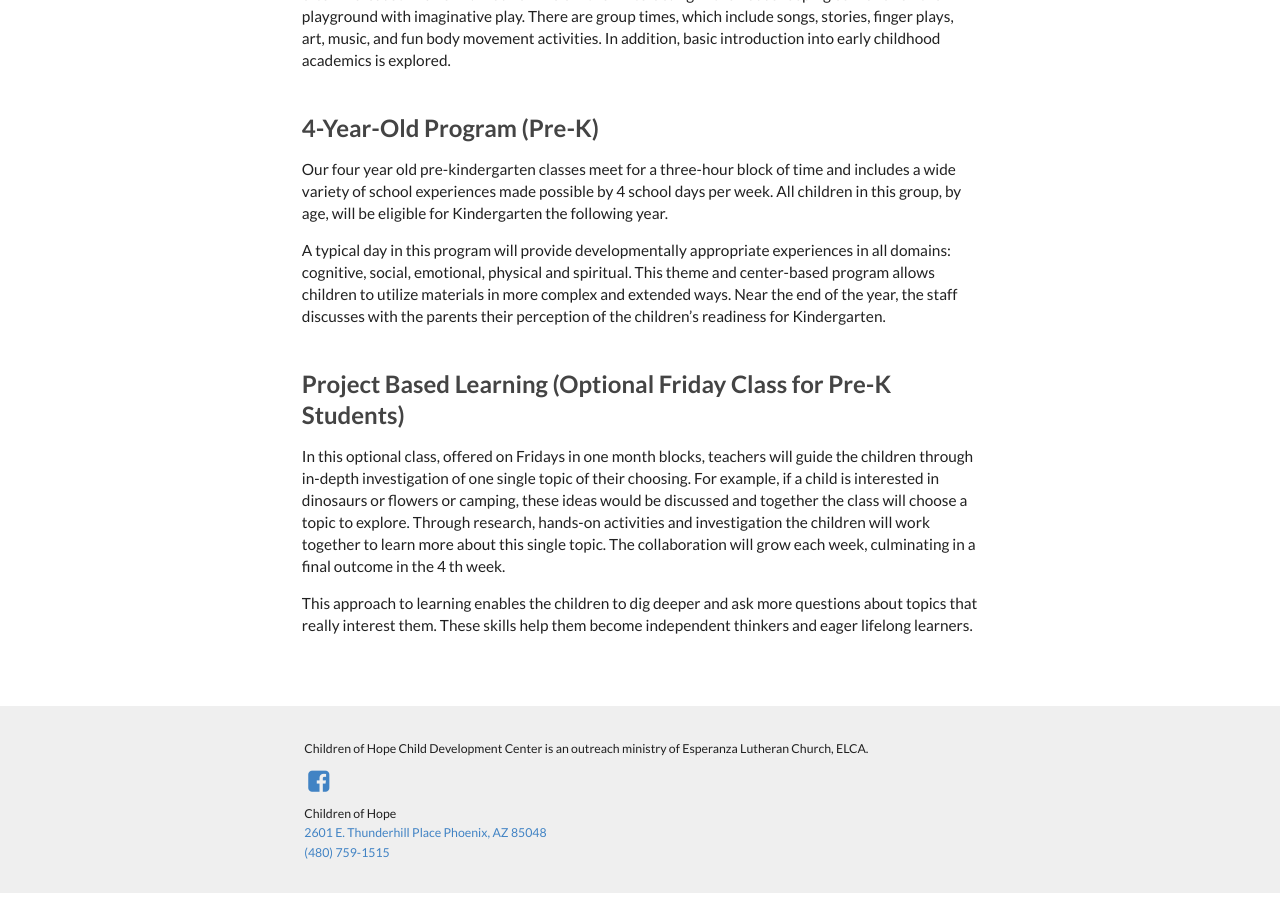
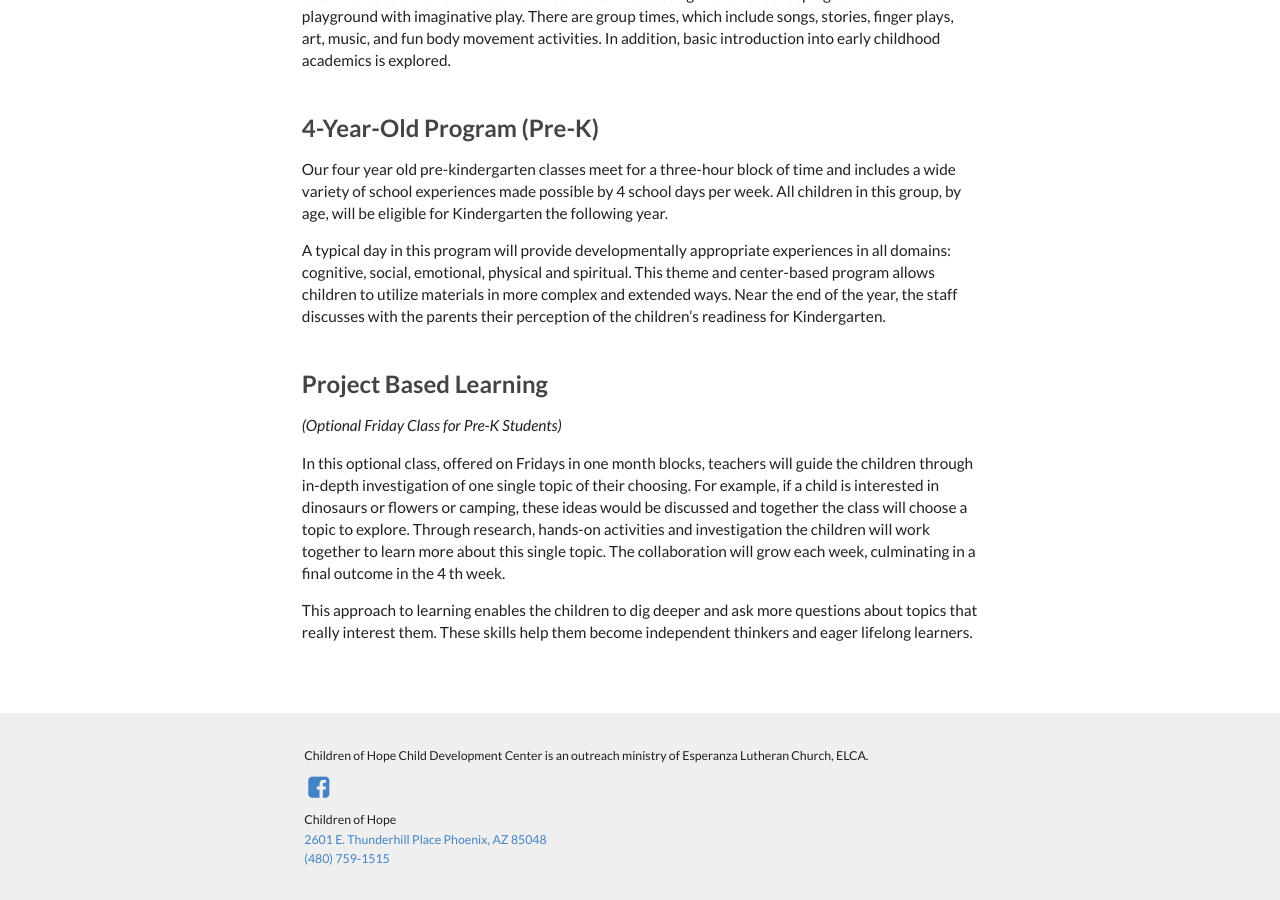
Before and after one commit to childrenofhope/childrenofhope, a Jekyll site: the page built from about/program.md, in a window 1280 px wide and 900 px high, scrolled down 970 px. Built offline with Jekyll 4.4.1, drawn with Linux system fonts in a browser that asks for light colours.

```diff
--- a/about/program.md
+++ b/about/program.md
@@ -42,8 +42,9 @@ A typical day in this program will provide developmentally appropriate experienc
 
 <div class="ui hidden divider"></div>
 
-Project Based Learning (Optional Friday Class for Pre-K Students)
+Project Based Learning
 ---
+_(Optional Friday Class for Pre-K Students)_
 
 In this optional class, offered on Fridays in one month blocks, teachers will guide the children through in-depth investigation of one single topic of their choosing. For example, if a child is interested in dinosaurs or flowers or camping, these ideas would be discussed and together the class will choose a topic to explore. Through research, hands-on activities and investigation the children will work together to learn more about this single topic. The collaboration will grow each week, culminating in a final outcome in the 4 th week.
 
```
